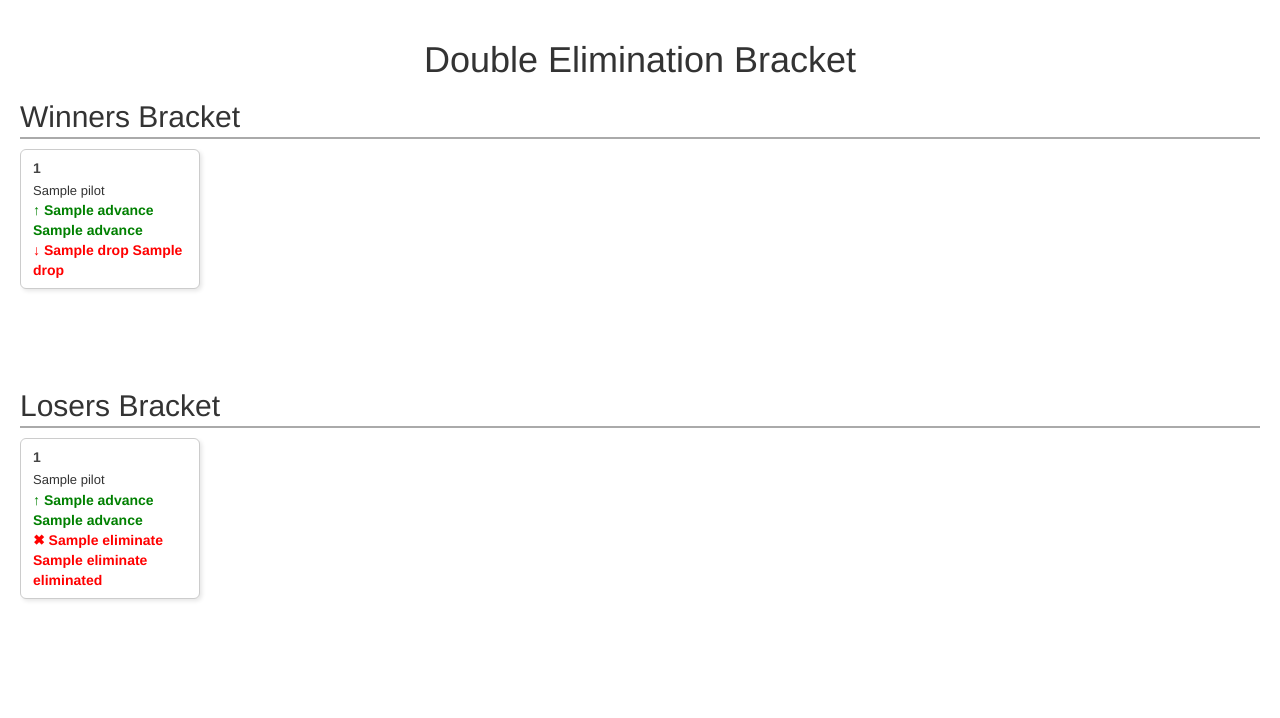
After one commit to MultiGP/ZippyO, a Flask app: template src/server/templates/bracket.html in a window 1280 px wide. The commit adds this page. Shown: the top 718 px of the page. Run offline with Flask 3, Linux system fonts and the light colour scheme; the template is opened without the code that fills it: most values are stand-ins (such as "Sample title", 1, 10 or a date in 2020); some libraries are stand-ins or nearby versions.

Commit message:
added bracket support for double elimination

```diff
--- a/src/server/config.json
+++ b/src/server/config.json
@@ -9,6 +9,7 @@
     "DEBUG": false,
     "CORS_ALLOWED_HOSTS": "*",
     "FILE_PATH": "../../../../../Documents/livetime.json",
-    "LAST_MODIFIED_TIME": 1754190976
+    "BRACKET_PATH": "../../../../../Documents/bracket.json",
+    "LAST_MODIFIED_TIME": 1754543929
   }
 }
--- a/src/server/server.py
+++ b/src/server/server.py
@@ -6,11 +6,12 @@ import ConfigContext
 gevent.monkey.patch_all()
 
 import json
+import math
 import Config
 from json2html import *
 import re
 
-from flask import Flask, render_template, session, request, Response
+from flask import Flask, render_template, session,  request, Response
 from flask_socketio import SocketIO, emit, join_room, leave_room, \
     close_room, rooms, disconnect
 
@@ -34,6 +35,9 @@ app = Flask(__name__, static_url_path='/static')
 app.config['SECRET_KEY'] = 'secret!'
 socketio = SocketIO(app, async_mode=async_mode, cors_allowed_origins='*')
 heartbeat_thread = None
+
+workingBracketRounds={}
+
 
 zippyo_version = {'major': 0, 'minor': 1}
 import time
@@ -139,6 +143,13 @@ def results():
     file.close()
     return render_template('results.html', async_mode=socketio.async_mode, data=data)
 
+@app.route('/bracket')
+def bracket():
+    with open(file_path, "r") as file:
+        data = json.load(file)  # Load the file content into a Python object
+    file.close()
+    return render_template('bracket.html',async_mode=socketio.async_mode,bracket=bracket_json)
+
 @socketio.on('connect')
 def connect_handler():
     print ('connected!!');
@@ -161,10 +172,305 @@ def heartbeat_thread_function():
                data = json.load(file)  # Load the file content into a Python object
             file.close()
             socketio.emit('heartbeat', data)
-            gevent.sleep(0.5)
-        except:
-            print ('exception reading file')
+            check_for_bracket_change(data)
+            gevent.sleep(1)
+        except Exception as e:
+            gevent.sleep(1)
+            print ("exception",e)
 
+def check_for_bracket_change(data):
+    race_info = data["Race"]["Information"]
+    if "Bracket" in race_info:
+        if "Checkered" in data["Race"]["FlagColor"]:
+            finish_order = []
+            for driver in data["Drivers"]:
+                finish_order.append({"pilot_id":int(driver["LastName"])})
+            before = json.dumps(bracket_json)
+            update_match(bracket_json, race_info, finish_order)
+            after = json.dumps(bracket_json)
+            if (before != after):
+                print ("bracket changed")
+                socketio.emit('bracket_change', bracket_json)
+                save_bracket_data()
+
+def create_double_elim_4p_bracket(pilots):
+    #if len(pilots) != 16:
+    #    raise ValueError("This bracket requires exactly 16 pilots.")
+
+    bracket = {
+        "winners": [],
+        "losers": [],
+    }
+
+    # --- Bracket Winners Bracket ---
+    # Round 1: 16 pilots -> 4 matches of 4 pilots
+    winners_round1 = [
+        {
+
+            "round" : 1,
+            "match_id": "Bracket Winners 1 - 1",
+            "pilots": [pilots[2], pilots[5],pilots[10], pilots[13]],
+            "advance_to": "Bracket Winners 2 - 1",
+            "advance_to_seats": [1,2],
+            "drop_to": "Bracket Losers 1 - 1",
+            "drop_to_seats": [1,2],
+            "advance": [],
+            "drop": []
+        },
+        {
+            "round" : 2,
+            "match_id": "Bracket Winners 1 - 2",
+            "pilots": [pilots[1], pilots[6],pilots[4], pilots[15]],
+            "advance_to": "Bracket Winners 2 - 1",
+            "advance_to_seats": [3,4],
+            "drop_to": "Bracket Losers 1 - 1",
+            "drop_to_seats": [3,4],
+            "advance": [],
+            "drop": []
+        },
+        {
+            "round" : 3,
+            "match_id": "Bracket Winners 1 - 3",
+            "pilots": [pilots[3], pilots[4],pilots[11], pilots[12]],
+            "advance_to": "Bracket Winners 2 - 2",
+            "advance_to_seats": [1,2],
+            "drop_to": "Bracket Losers 1 - 2",
+            "drop_to_seats": [1,2],
+            "advance": [],
+            "drop": []
+        },
+        {
+            "round" : 4,
+            "match_id": "Bracket Winners 1 - 4",
+            "pilots": [pilots[0], pilots[7],pilots[8], pilots[15]],
+            "advance_to": "Bracket Winners 2 - 2",
+            "advance_to_seats": [3,4],
+            "drop_to": "Bracket Losers 1 - 2",
+            "drop_to_seats": [3,4],
+            "advance": [],
+            "drop": []
+        }
+    ]
+    bracket["winners"].append(winners_round1)
+
+    # Round 2: 8 advancing pilots -> 2 matches of 4
+    winners_round2 = [
+        {
+            "round" : 6,
+            "match_id": "Bracket Winners 2 - 1",
+            "pilots": [None]*4,
+            "advance_to": "Bracket Winners 3 - 1",
+            "advance_to_seats": [1,2],
+            "drop_to": "Bracket Losers 2 - 1",
+            "drop_to_seats": [3,4],
+            "advance": [],
+            "drop": []
+        },
+        {
+            "round" : 8,
+            "match_id": "Bracket Winners 2 - 2}",
+            "pilots": [None]*4,
+            "advance_to": "Bracket Winners 3 - 1",
+            "advance_to_seats": [3,4],
+            "drop_to": "Bracket Losers 2 - 2",
+            "drop_to_seats": [3,4],
+            "advance": [],
+            "drop": []
+        }
+    ]
+    bracket["winners"].append(winners_round2)
+
+    # Round 3 (Bracket Winners Final): 4 advancing pilots -> 1 match of 4
+    winners_final = [
+        {
+            "round" : 11,
+            "match_id": "Bracket Winners 3 - 1",
+            "pilots": [None]*4,
+            "advance_to": "Bracket Winners 4 - 1",
+            "advance_to_seats": [1,2],
+            "drop_to": "Bracket Losers 4 - 1",
+            "drop_to_seats": [1,2],
+            "advance": [],
+            "drop": []
+        }
+    ]
+    bracket["winners"].append(winners_final)
+
+    winners_final = [
+        {
+            "round" : 14,
+            "match_id": "Bracket Winners 4 - 1",
+            "pilots": [None]*4,
+            "advance": [],
+            "drop": []
+        }
+    ]
+    bracket["winners"].append(winners_final)
+    # --- Bracket Losers Bracket ---
+    # Bracket Losers Round 1: 8 pilots dropped from Bracket Winners  -> 2 matches of 4
+    losers_round1 = [
+        {
+            "round" : 5,
+            "match_id": "Bracket Losers  1 - 1",
+            "pilots": [None]*4,
+            "advance_to": "Bracket Losers 2 - 1",
+            "advance_to_seats": [1,2],
+            "advance": [],
+            "eliminate": []
+        },
+        {
+            "round" : 7,
+            "match_id": "Bracket Losers 1 - 2",
+            "pilots": [None]*4,
+            "advance_to": "Bracket Losers 2 - 2",
+            "advance_to_seats": [1,2],
+            "advance": [],
+            "eliminate": []
+        }
+    ]
+    bracket["losers"].append(losers_round1)
+
+    # Bracket Losers Round 2: 4 from Bracket Losers  + 4 dropped from Bracket Winners 2 -> 2 matches of 4
+    losers_round2 = [
+        {
+            "round" : 9,
+            "match_id": "Bracket Losers 2 - 1",
+            "pilots": [None]*4,
+            "advance_to": "Bracket Losers 3 - 1",
+            "advance_to_seats": [1,2],
+            "advance": [],
+            "eliminate": []
+        },
+        {
+            "round" : 10,
+            "match_id": "Bracket Losers 2 - 2",
+            "pilots": [None]*4,
+            "advance_to": "Bracket Losers 3 - 1",
+            "advance_to_seats": [3,4],
+            "advance": [],
+            "eliminate": []
+        }
+    ]
+    bracket["losers"].append(losers_round2)
+
+    losers_final = [
+         {
+            "round" : 12,
+            "match_id": "Bracket Losers 3 - 1",
+            "pilots": [None]*4,
+            "advance_to": "Bracket Losers 4 - 1",
+            "advance_to_seats": [3,4],
+            "advance": [],
+            "eliminate": []
+        }
+    ]
+    bracket["losers"].append(losers_final)
+
+    losers_final = [
+        {
+            "round" : 13,
+            "match_id": "Bracket Losers 4 - 1",
+            "pilots": [None]*4,
+            "advance_to": "Bracket Winners 4 - 1",
+            "advance_to_seats": [3,4],
+            "advance": [],
+            "eliminate": []
+        }
+    ]
+    bracket["losers"].append(losers_final)
+
+    return bracket
+
+def find_match_by_id(bracket, match_id):
+
+    characters_to_remove = "()"
+    translation_table = str.maketrans("-", " ", characters_to_remove)
+    cleaned_match_id = match_id.translate(translation_table)
+    parts = cleaned_match_id.split()  # eg ["Bracket" "Winners" "1" "3"]
+    bracket_type = parts[1].lower()  # winners/losers
+    round_num = int(parts[2])
+    match_num = int(parts[3])
+
+    return bracket[bracket_type][round_num - 1][match_num - 1]
+
+def update_match(bracket, match_id, placements):
+    match = find_match_by_id(bracket, match_id)
+    #print (placements)
+    finalplacements=[]
+    # Assign winners and losers
+    for aplacment in placements:
+        for apilot in pilots:
+            if apilot["pilot_id"] == aplacment["pilot_id"]:
+                try:
+                    finalplacements.append(apilot)
+                except Exception as e:
+                    print("exception:",match_id,placements,e)
+                try:
+                   if apilot["best_time"] > aplacment["best_time"]:
+                       apilot["best_time"] = aplacment["best_time"]
+                except KeyError:
+                    pass
+                break
+
+    top_two = finalplacements[:2]
+    bottom_two = finalplacements[2:]
+
+    # Advance winners
+    if "advance_to" in match:
+        match["advance"] = []
+        match["advance"].extend(top_two)
+        next_match = find_match_by_id(bracket, match["advance_to"])
+        next_match["pilots"][match["advance_to_seats"][0]-1] = top_two[0]
+        next_match["pilots"][match["advance_to_seats"][1]-1] = top_two[1]
+
+    # Drop losers
+    if "drop_to" in match:
+        match["drop"] = []
+        match["drop"].extend(bottom_two)
+        drop_match = find_match_by_id(bracket, match["drop_to"])
+        drop_match["pilots"][match["drop_to_seats"][0]-1] = bottom_two[0]
+        drop_match["pilots"][match["drop_to_seats"][1]-1] = bottom_two[1]
+    else:
+        # If no drop_to, they are eliminated
+        if "eliminate" in match:
+            match["eliminate"] = []
+            match["eliminate"].extend(bottom_two)
+
+
+
+pilots = [
+    {
+        "pilot_id": i+1,
+        "name": f"Pilot{i+1}",
+        "best_time" : 200000
+    }
+    for i in range(16)
+]
+
+
+bracket_path =  ConfigContext.serverconfig.get_item('GENERAL', 'BRACKET_PATH')
+try:
+    with open(bracket_path, "r") as file:
+        bracket_json = json.load(file)  # Load the file content into a Python object
+    file.close()
+except Exception as e:
+    print (e)
+    bracket_json = {}
+    pass
+if not bracket_json:
+    print("no backup bracket data")
+    bracket_json = create_double_elim_4p_bracket(pilots)
+
+
+#update_match(bracket_json, "Bracket Winners 1 - 1", [{"pilot_id":1},{"pilot_id":3,"best_time":33},{"pilot_id":2,"best_time":22},{"pilot_id":4,"best_time":44}])
+print(json.dumps(pilots, indent=4))
+#print(json.dumps(bracket_json, indent=4))
+
+
+def save_bracket_data():
+    with open(bracket_path, "w") as file:
+        json.dump(bracket_json,file,indent=4)
+    file.close()
 
 def stop_background_threads():
     try:
--- /dev/null
+++ b/src/server/static/zippybracket.js
@@ -0,0 +1,11 @@
+
+        $(document).ready(function() {
+            var socket = io.connect(location.protocol + '//' + document.domain + ':' + location.port);
+            socket.on('bracket_change', function(msg) {
+                console.log("hello");
+                if (document.readyState === "complete"){
+                      document.location.reload();
+                }
+            });
+
+	});
--- a/src/server/static/zippyo.js
+++ b/src/server/static/zippyo.js
@@ -3,6 +3,7 @@
         get_timestamp = undefined;
         get_settings = undefined;
         reset = undefined;
+        object_count = undefined;
 
         $(document).ready(function() {
             var buzzer = $('#buzzer')[0];
@@ -58,6 +59,10 @@ function traverseJson(obj, parentKey = '') {
                 //$('#bigjson').text(text);
                 const jsonObject = JSON.parse(text);
                 if (typeof dynamicUpdate === 'undefined' || jsonObject.Race.FlagColor == dynamicUpdate){
+                   if (object_count !== undefined && object_count != jsonObject.Drivers.length) {
+                      document.location.reload();
+                   }
+                   object_count = jsonObject.Drivers.length;
                    traverseJson(jsonObject);
                 }
             }
--- /dev/null
+++ b/src/server/templates/bracket.html
@@ -0,0 +1,121 @@
+<!DOCTYPE html>
+<html>
+<head>
+    <title>Double Elimination Bracket</title>
+    <style>
+        body { font-family: sans-serif; background: #f0f0f0; padding: 20px; }
+        h1 { text-align: center; }
+
+        .bracket {
+            display: flex;
+            gap: 40px;
+            overflow-x: auto;
+            padding-bottom: 40px;
+        }
+
+        .round {
+            display: flex;
+            flex-direction: column;
+            gap: 20px;
+        }
+
+        .match {
+            background: white;
+            border: 1px solid #ccc;
+            padding: 8px 12px;
+            border-radius: 6px;
+            box-shadow: 2px 2px 4px rgba(0,0,0,0.1);
+            width: 180px;
+        }
+
+        .match-id {
+            font-weight: bold;
+            margin-bottom: 4px;
+            font-size: 14px;
+            color: #444;
+        }
+
+        .pilot {
+            font-size: 13px;
+        }
+
+        .advance { color: green; font-weight: bold; }
+        .drop, .eliminate { color: red; font-weight: bold; }
+
+        .bracket-section {
+            margin-bottom: 60px;
+        }
+
+        h2 {
+            border-bottom: 2px solid #aaa;
+            padding-bottom: 4px;
+        }
+    </style>
+    <script type="text/javascript" src="./static/jquery/jquery-3.1.1.min.js"></script>
+    <script type="text/javascript" src="./static/socket.io/1.3.5/socket.io.min.js"></script>
+    <link rel="stylesheet" href="./static/bootstrap-3.3.7/css/bootstrap.min.css"></link>
+    <script type="text/javascript" src=".//static/bootstrap-3.3.7/js/bootstrap.min.js"></script>
+    <script type="text/javascript" src="./static/zippybracket.js?v=h2"></script>
+</head>
+<body>
+
+    <h1>Double Elimination Bracket</h1>
+
+    <div class="bracket-section">
+        <h2>Winners Bracket</h2>
+        <div class="bracket">
+            {% for round in bracket.winners %}
+                <div class="round">
+                    {% for match in round %}
+                        <div class="match">
+                            <div class="match-id">{{ match.match_id }}</div>
+                            {% for pilot in match.pilots %}
+                                {% if pilot %}
+                                    <div class="pilot">{{ pilot.name }}</div>
+                                {% else %}
+                                    <div class="pilot">TBD</div>
+                                {% endif %}
+                            {% endfor %}
+                            {% if match.advance %}
+                                <div class="advance">↑ {{ match.advance[0].name }} {{ match.advance[1].name }}</div>
+                            {% endif %}
+                            {% if match.drop %}
+                                <div class="drop">↓ {{ match.drop[0].name }} {{ match.drop[1].name}} </div>
+                            {% endif %}
+                        </div>
+                    {% endfor %}
+                </div>
+            {% endfor %}
+        </div>
+    </div>
+
+    <div class="bracket-section">
+        <h2>Losers Bracket</h2>
+        <div class="bracket">
+            {% for round in bracket.losers %}
+                <div class="round">
+                    {% for match in round %}
+                        <div class="match">
+                            <div class="match-id">{{ match.match_id }}</div>
+                            {% for pilot in match.pilots %}
+                                {% if pilot %}
+                                    <div class="pilot">{{ pilot.name }}</div>
+                                {% else %}
+                                    <div class="pilot">TBD</div>
+                                {% endif %}
+                            {% endfor %}
+                            {% if match.advance %}
+                                <div class="advance">↑ {{ match.advance[0].name }} {{ match.advance[1].name }}</div>
+                            {% endif %}
+                            {% if match.eliminate %}
+                                <div class="eliminate">✖ {{ match.eliminate[0].name }} {{ match.eliminate[1].name }} eliminated</div>
+                            {% endif %}
+                        </div>
+                    {% endfor %}
+                </div>
+            {% endfor %}
+        </div>
+    </div>
+
+</body>
+</html>
--- a/src/server/templates/head.html
+++ b/src/server/templates/head.html
@@ -4,5 +4,5 @@
     <script type="text/javascript" src="./static/socket.io/1.3.5/socket.io.min.js"></script>
     <link rel="stylesheet" href="./static/bootstrap-3.3.7/css/bootstrap.min.css"></link>
     <script type="text/javascript" src=".//static/bootstrap-3.3.7/js/bootstrap.min.js"></script>
-    <script type="text/javascript" src="./static/zippyo.js?v=h1"></script>
+    <script type="text/javascript" src="./static/zippyo.js?v=h5"></script>
 </head>
```
Also changed, not shown: 1 other file.
